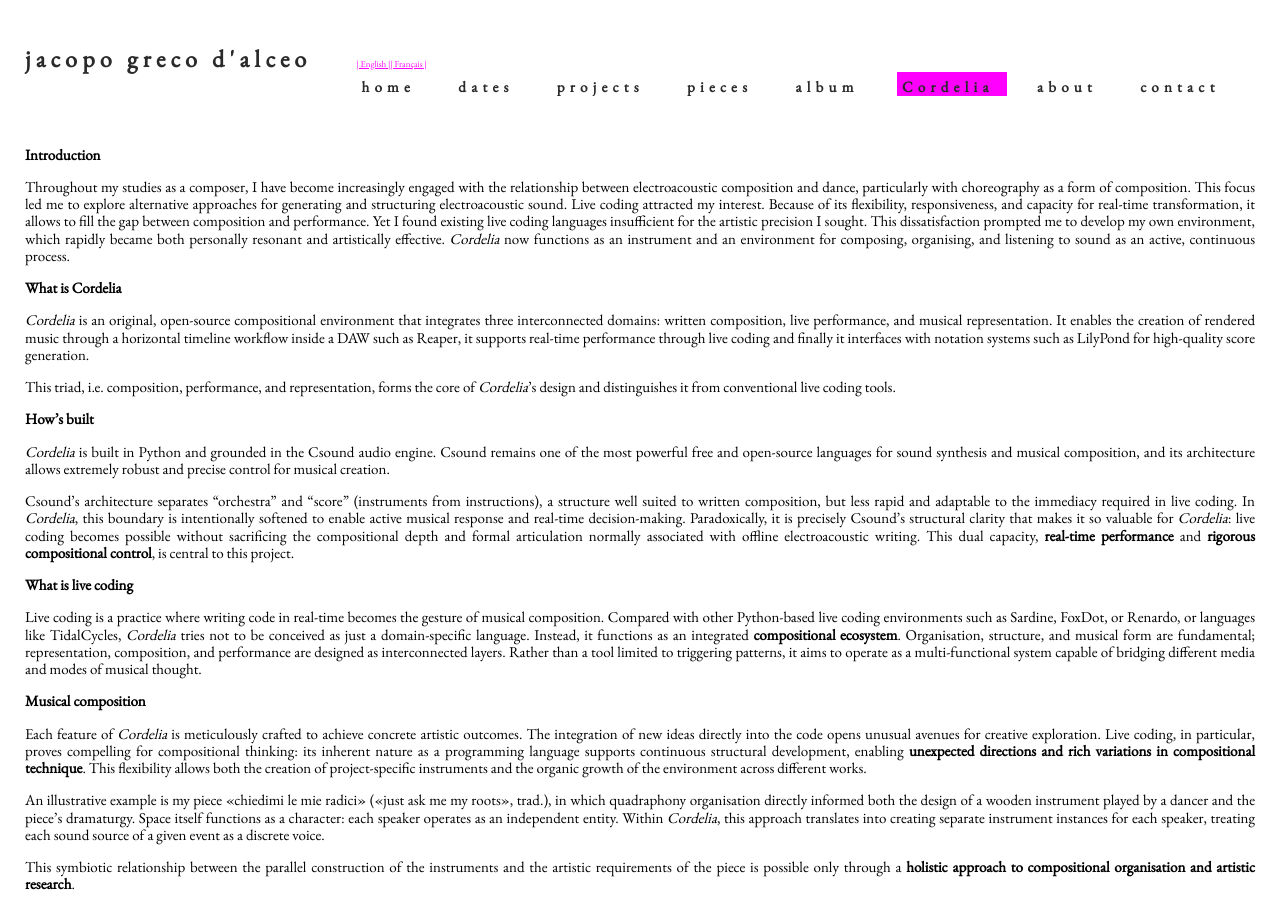
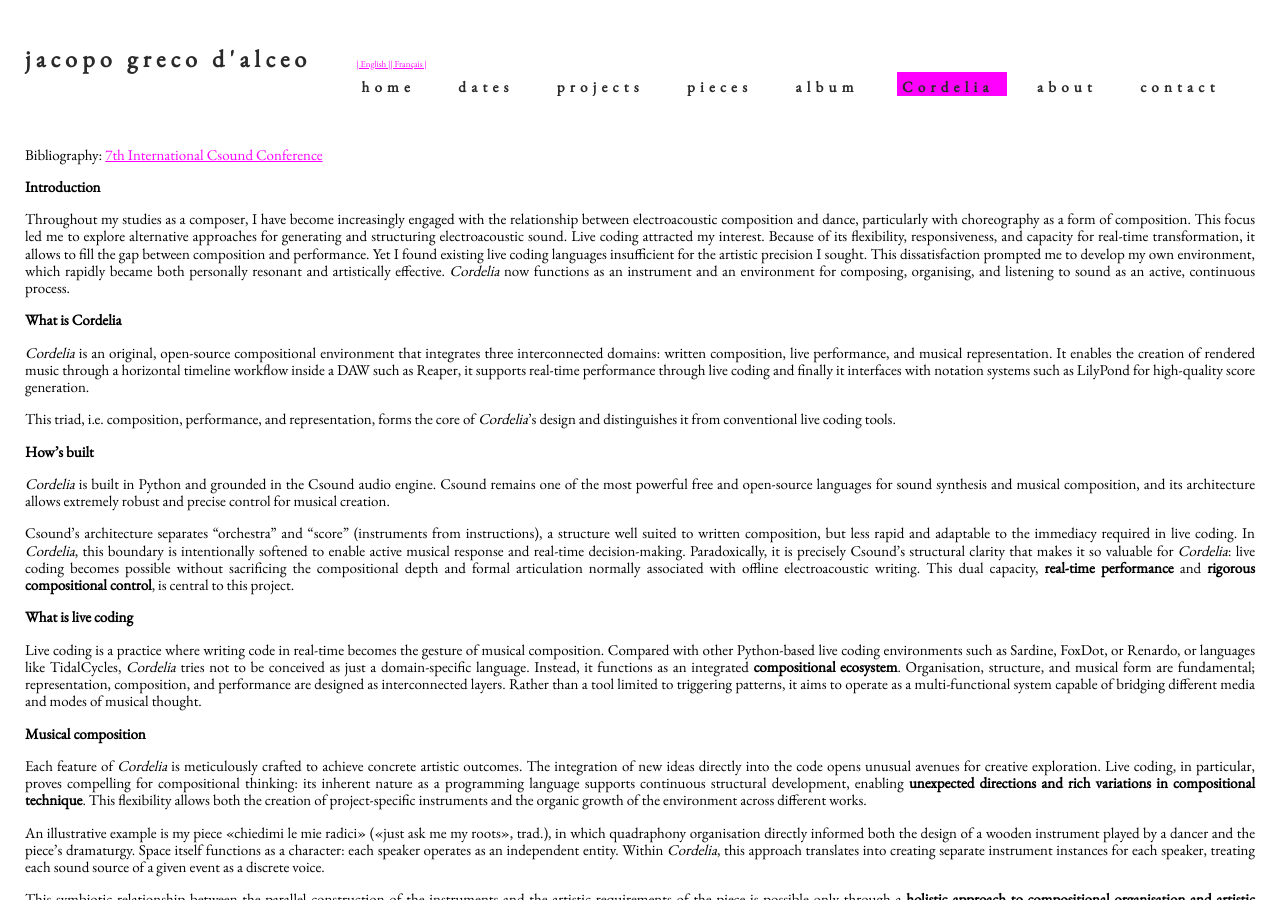
Before and after one commit to jacopogrecodalceo/jacopogrecodalceo.github.io, a Jekyll site: the page built from content/_en/cordelia.md, in a window 1280 px wide and 900 px high. Built offline with Jekyll 4.4.1, drawn with Linux system fonts in a browser that asks for light colours.

Commit message:
icsc24 link in cordelia

```diff
--- a/content/_en/cordelia.md
+++ b/content/_en/cordelia.md
@@ -1,6 +1,9 @@
 ---
 title: Cordelia
+
 ---
+
+Bibliography: [7th International Csound Conference](https://www.mdw.ac.at/icsc2024/img/ICSC2024_Book_of_Abstracts_web.pdf)
 
 **Introduction**
 
```
Also changed, not shown: content/_fr/cordelia.md (+2 -0 lines).
